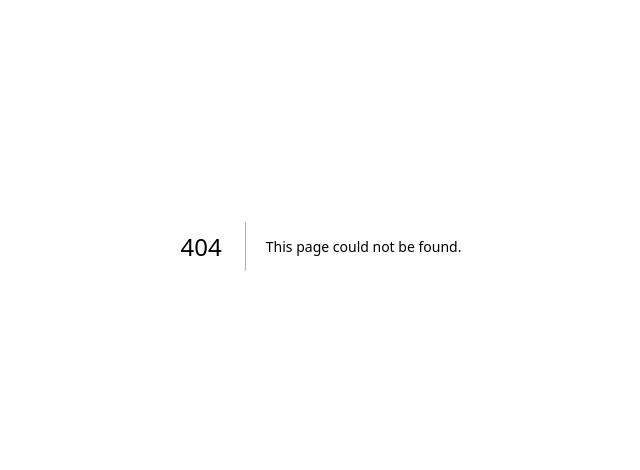
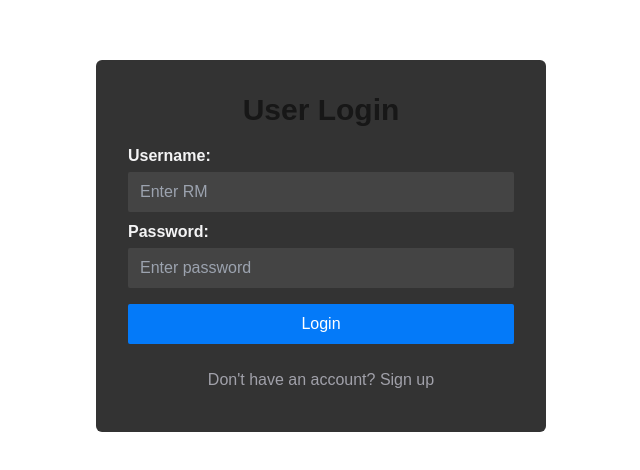
Before and after one commit to duuguedes/dp-fiap-rm94787, a Next.js app: page /sign-in in a window 1280 px wide. Before the commit this address had no page. Shown: the part 154-624 px from the top of the page, without its empty margins (319-959 px from the left). Built offline with nearby package versions, Linux system fonts and the light colour scheme.

Commit message:
feat: create sign-in page

```diff
--- /dev/null
+++ b/src/app/sign-in/page.tsx
@@ -0,0 +1,122 @@
+/* eslint-disable @typescript-eslint/no-unused-vars */
+'use client'
+
+import Button from '@/components/button'
+import Input from '@/components/input'
+import Link from 'next/link'
+import { useRouter } from 'next/navigation'
+import { useState } from 'react'
+import toast from 'react-hot-toast'
+
+export default function SignIn() {
+  const router = useRouter()
+
+  const [form, setForm] = useState({
+    username: '',
+    password: '',
+  })
+
+  const [errors, setErrors] = useState({
+    username: '',
+    password: '',
+  })
+
+  function validateForm() {
+    let isValid = true
+    const newErrors = {
+      username: '',
+      password: '',
+    }
+
+    // Validação do RM
+    if (!form.username.trim()) {
+      newErrors.username = 'RM é obrigatório'
+      isValid = false
+    }
+
+    // Validação da Senha
+    if (!form.password) {
+      newErrors.password = 'Senha é obrigatória'
+      isValid = false
+    } else if (form.password.length < 6) {
+      newErrors.password = 'Senha deve ter pelo menos 6 caracteres'
+      isValid = false
+    }
+
+    setErrors(newErrors)
+    return isValid
+  }
+
+  async function handleSubmit(e: React.FormEvent<HTMLFormElement>) {
+    e.preventDefault()
+
+    if (!validateForm()) {
+      return
+    }
+
+    try {
+      const response = await fetch(
+        `${process.env.NEXT_PUBLIC_API_BASE_URL}/sign-in`,
+        {
+          method: 'POST',
+          body: JSON.stringify({
+            rm: form.username,
+            password: form.password,
+          }),
+        }
+      )
+      const data = await response.json()
+
+      if (data.statusCode === 401) {
+        toast.error('Invalid username or password')
+        return
+      }
+
+      toast.success('User logged in successfully!')
+      setForm({
+        username: '',
+        password: '',
+      })
+
+      router.push('/user-management')
+    } catch (error) {
+      toast.error('Error logging in user')
+    }
+  }
+
+  return (
+    <div className="w-full min-h-screen flex flex-col gap-8 items-center justify-center">
+      <div className="w-full md:w-[450px] flex flex-col gap-4 bg-custom-gray p-8 rounded-md">
+        <h2 className="text-center text-3xl font-semibold">User Login</h2>
+
+        <form onSubmit={handleSubmit} className="flex flex-col gap-4">
+          <div className="flex flex-col gap-2">
+            <Input
+              id="username"
+              label="Username:"
+              type="text"
+              value={form.username}
+              placeholder="Enter RM"
+              onChange={(e) => setForm({ ...form, username: e.target.value })}
+              error={errors.username}
+            />
+            <Input
+              id="password"
+              label="Password:"
+              type="password"
+              value={form.password}
+              placeholder="Enter password"
+              onChange={(e) => setForm({ ...form, password: e.target.value })}
+              error={errors.password}
+            />
+          </div>
+          <Button type="submit">Login</Button>
+        </form>
+
+        <Link href="/sign-up" className="text-center">
+          <Button variant="ghost">Don&apos;t have an account? Sign up</Button>
+        </Link>
+      </div>
+    </div>
+  )
+}
```
